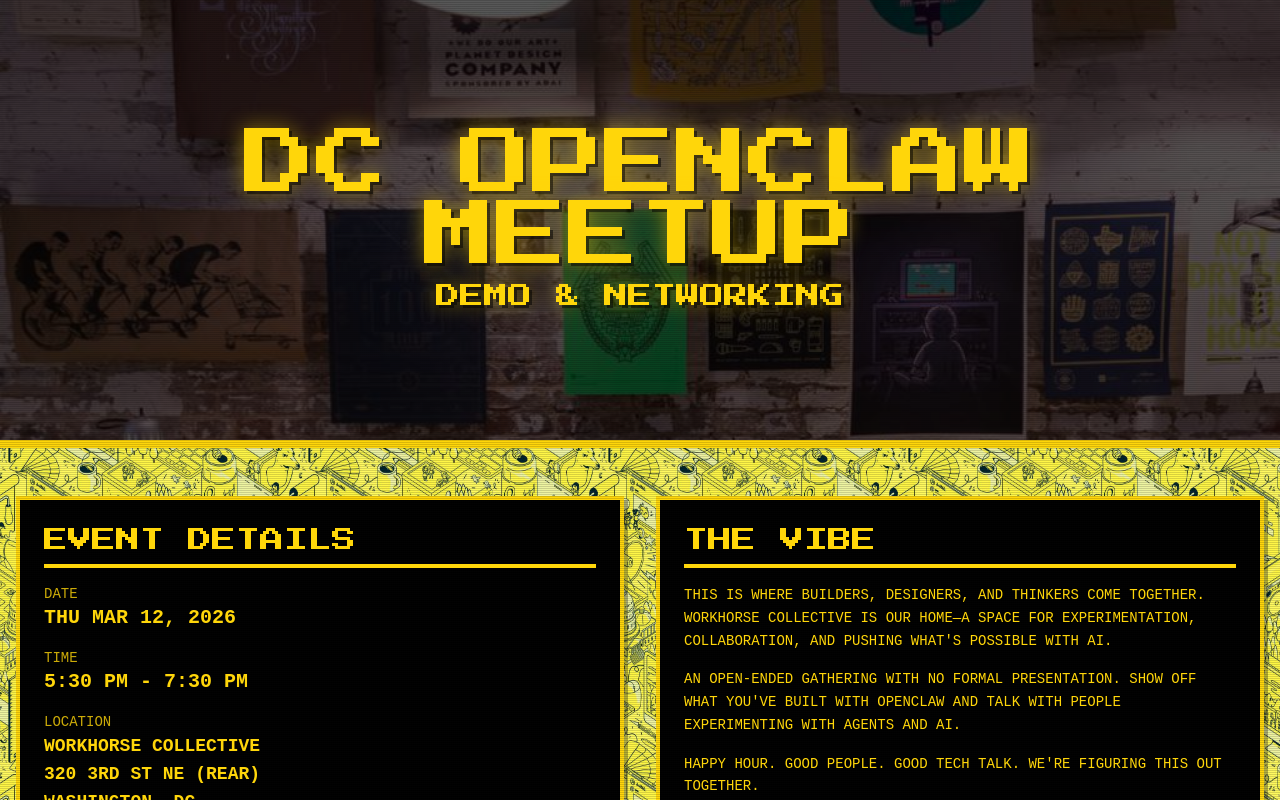
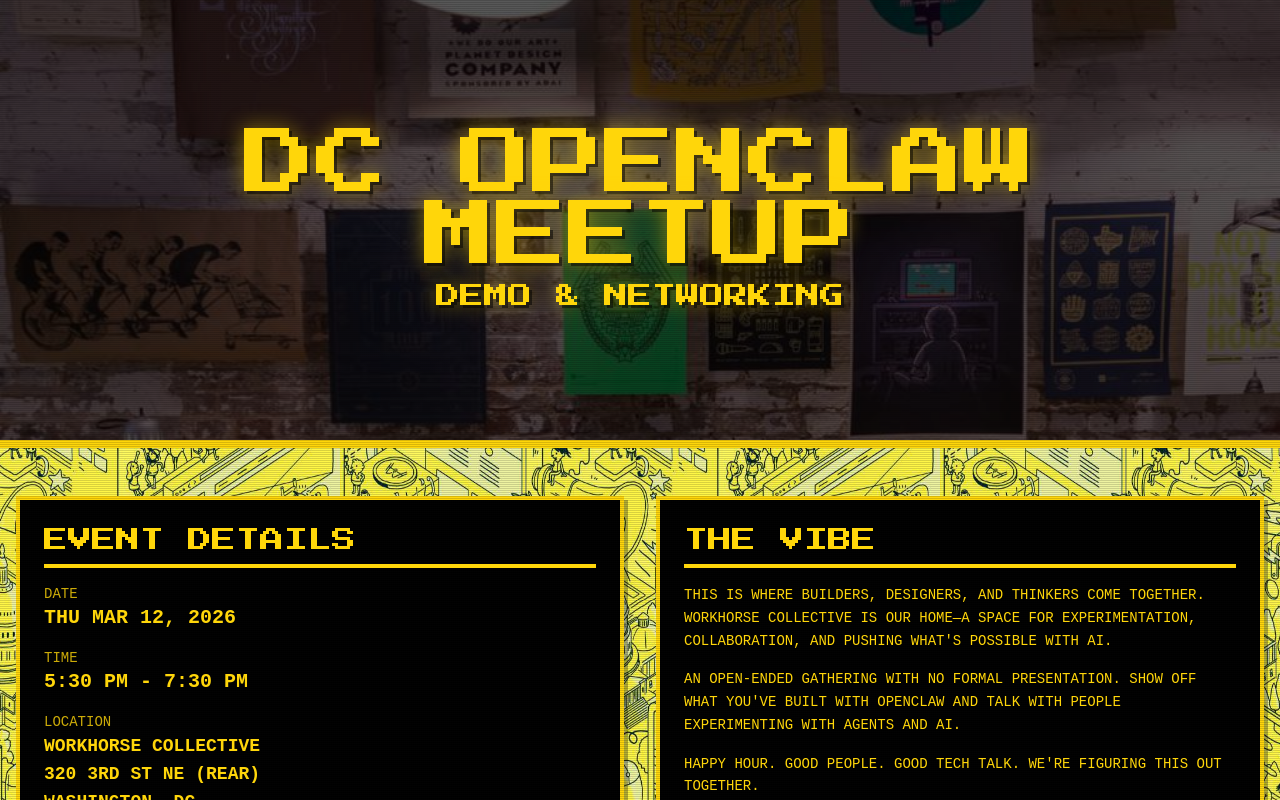
Before and after one commit to tjsclawbot-jpg/openclaw-meetup, a Next.js app: page / in a window 1280 px wide. Shown: the top 800 px of the page. Built offline with nearby package versions, Linux system fonts and the light colour scheme; no server answers.

Commit message:
feat: scale pattern to 600px tiles

```diff
--- a/pages/index.tsx
+++ b/pages/index.tsx
@@ -69,7 +69,7 @@
         className="min-h-screen bg-arcade-dark text-arcade-yellow scanlines"
         style={{
           backgroundImage: "url('/pattern-isometric.jpg')",
-          backgroundSize: '300px 300px',
+          backgroundSize: '600px 600px',
           backgroundRepeat: 'repeat',
           backgroundAttachment: 'fixed'
         }}
```
